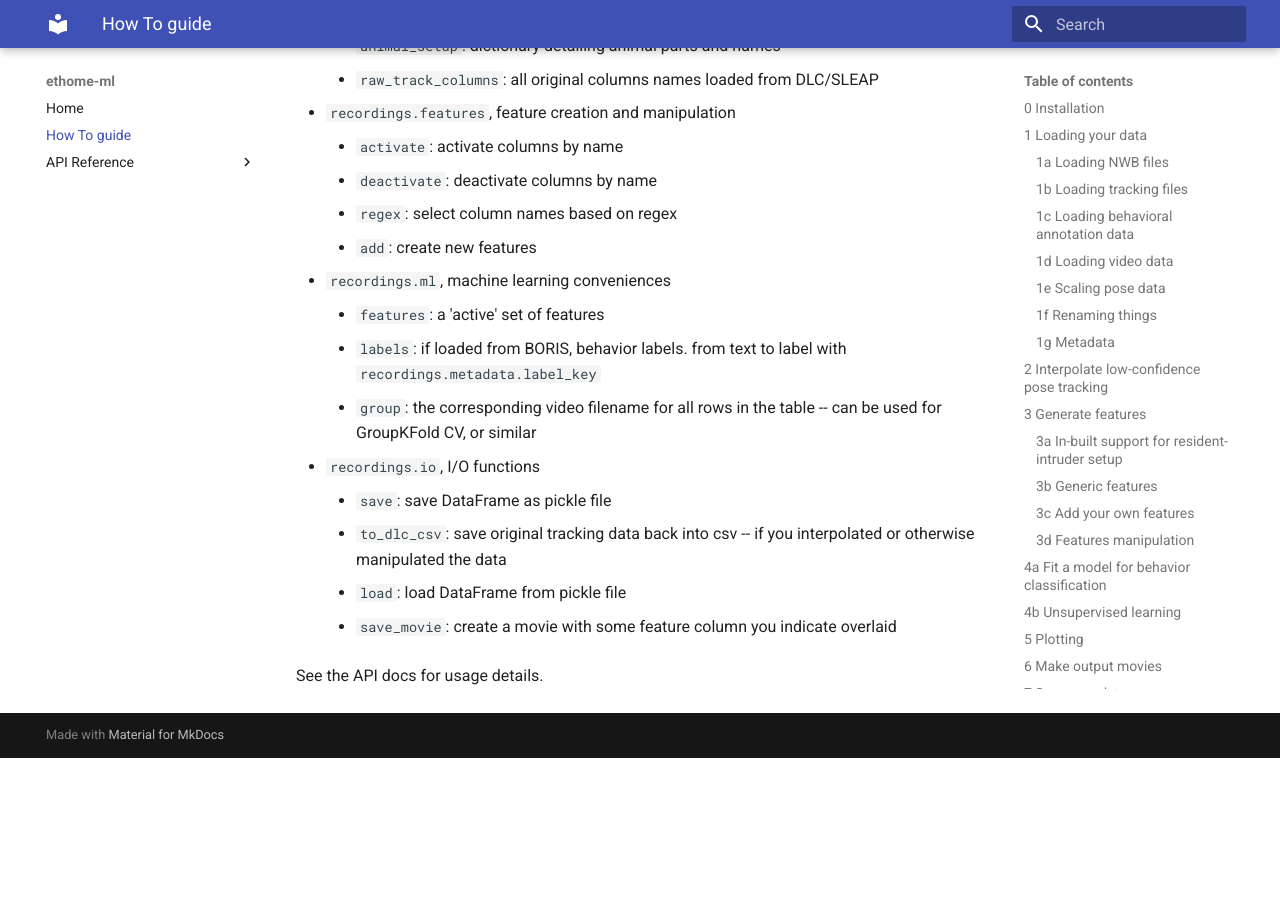
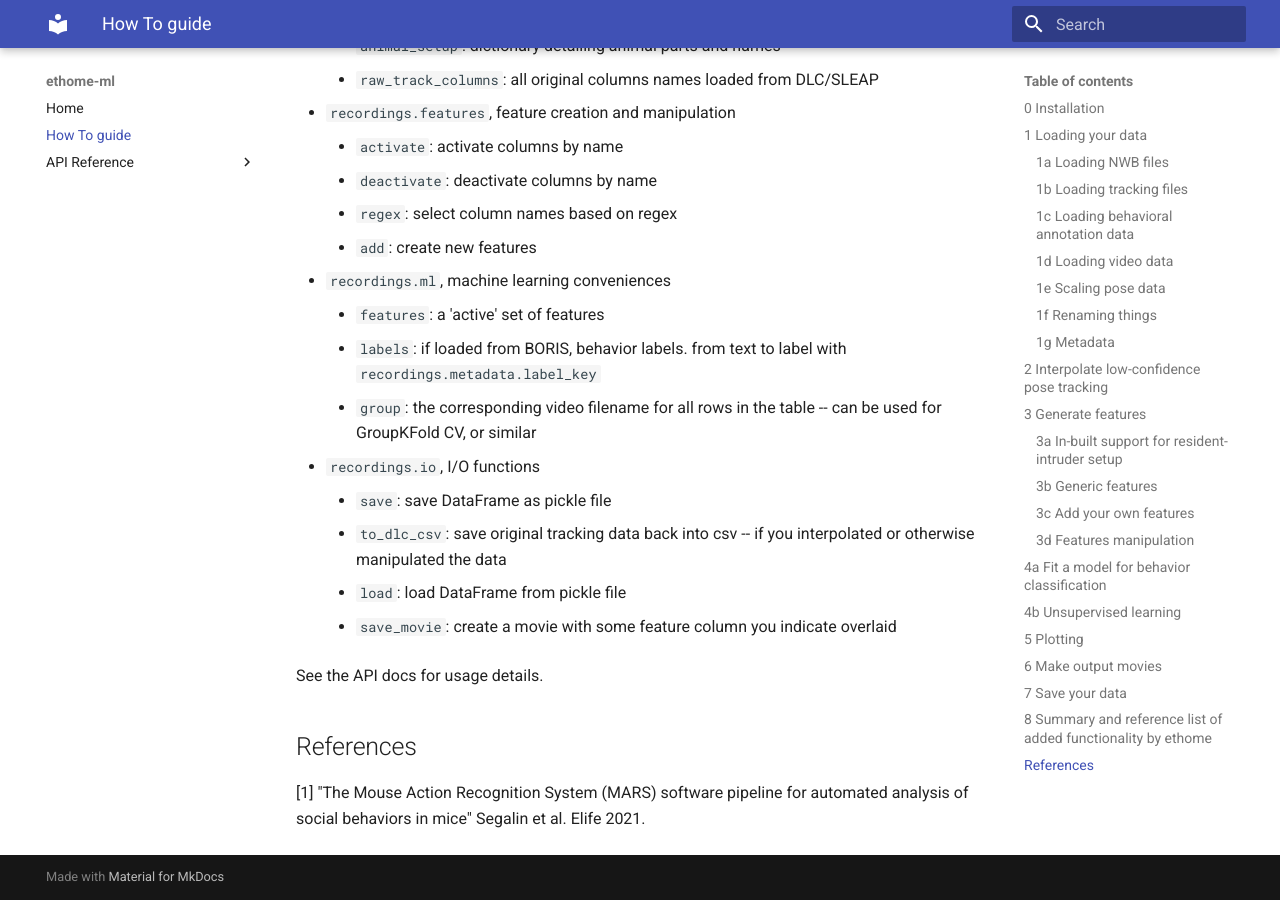
Before and after one commit to benlansdell/ethome, an MkDocs documentation site: the page built from docs/how-to.md, in a window 1280 px wide and 900 px high, scrolled down 8940 px. Built offline with MkDocs 1.6.1 and Material for MkDocs 9.7.7, drawn with Linux system fonts in a browser that asks for light colours; before the commit the page ends 9698 px from its top, so only the background shows below that.

Commit message:
Add reference to howto [skip ci]

```diff
--- a/docs/how-to.md
+++ b/docs/how-to.md
@@ -303,3 +303,7 @@ For reference, the metadata and added functions added to the dataframe are:
     * `save_movie`: create a movie with some feature column you indicate overlaid
 
 See the API docs for usage details.
+
+## References
+
+[1] "The Mouse Action Recognition System (MARS) software pipeline for automated analysis of social behaviors in mice" Segalin et al. Elife 2021.
```
Also changed, not shown: 1 other file.
